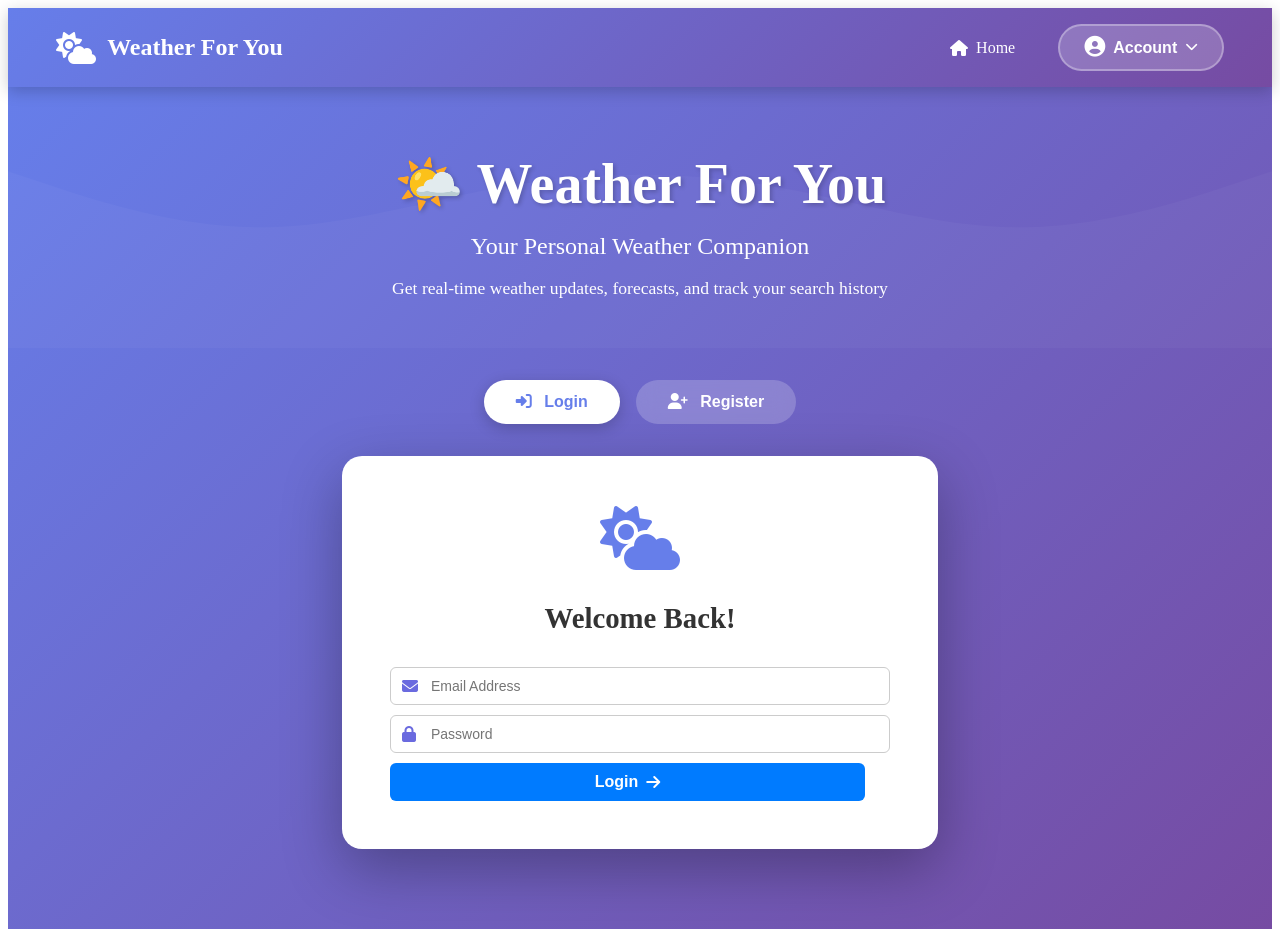
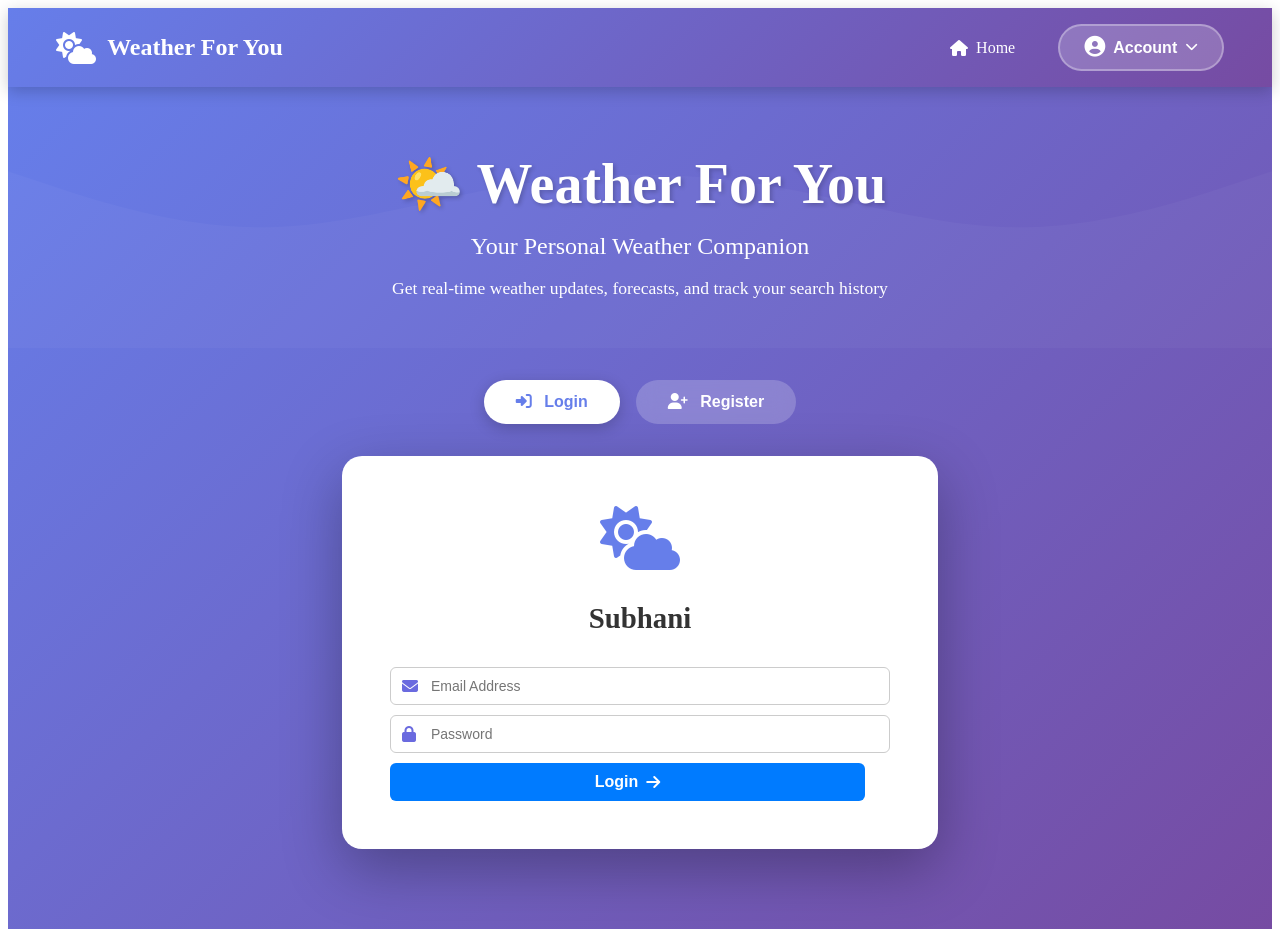
Before and after one commit to sub-stack-dot/WeatherForYou, a React (Create React App) app in the folder frontend/weatherapp/: page / in a window 1280 px wide. Built offline with nearby package versions, Linux system fonts and the light colour scheme.

Commit message:
Update Home page

```diff
--- a/frontend/weatherapp/src/pages/Home.jsx
+++ b/frontend/weatherapp/src/pages/Home.jsx
@@ -93,7 +93,7 @@ function Home() {
               <div className="form-icon">
                 <i className="fas fa-cloud-sun"></i>
               </div>
-              <h2>Welcome Back!</h2>
+              <h2> Subhani</h2>
               <div className="input-group">
                 <i className="fas fa-envelope"></i>
                 <input
```
